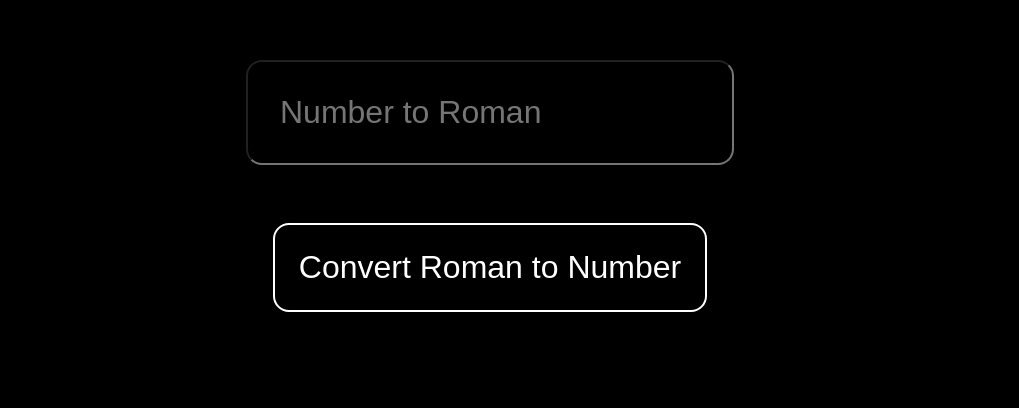
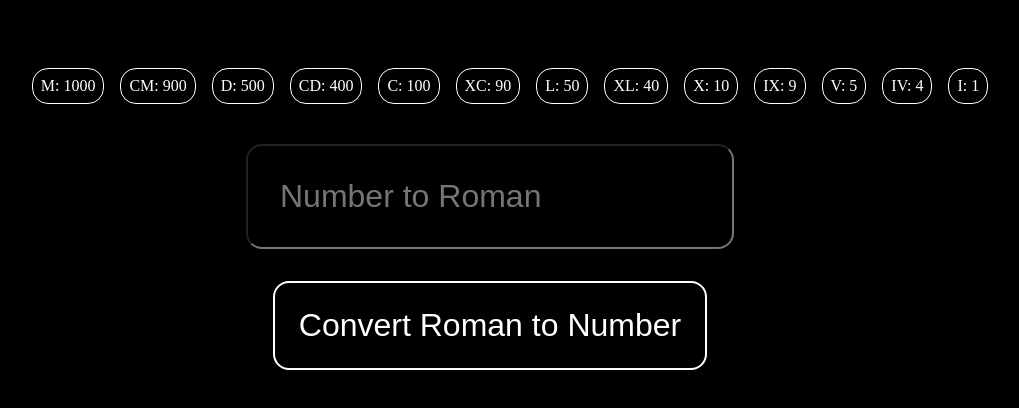
Before and after one commit to kishorereddy-7/roman-convertor, a website built with Parcel: page index.html in a window 1280 px wide. Shown: the part 222-630 px from the top of the page, without its empty margins (150-1169 px from the left). Built offline with nearby package versions, Linux system fonts and the light colour scheme.

Commit message:
roman value list

```diff
--- a/index.html
+++ b/index.html
@@ -5,14 +5,15 @@
     <link rel="stylesheet" type="text/css" href="styles.css" />
   </head>
   <body>
-    <div id="" class="container">
+    <div class="container">
+      <h1 id="resultHeader"></h1>
+      <ul id="romanValueList"></ul>
       <input
         id="converterInput"
         class="converter-input"
         onkeyup="onInputChange(event)"
         placeholder="Number to Roman"
       />
-      <h1 id="resultHeader"></h1>
       <button
         onclick="onClickConvertorButton()"
         id="romanToNumber"
--- a/index.js
+++ b/index.js
@@ -20,6 +20,7 @@ const resultHeader = document.getElementById("resultHeader");
 const container = document.getElementsByClassName("container")[0];
 const converterInput = document.getElementById("converterInput");
 const converterButton = document.getElementById("romanToNumber");
+const romanValueList = document.getElementById("romanValueList");
 
 const converter = (val) => {
   if (isNumToRoman) {
@@ -62,3 +63,7 @@ const onClickConvertorButton = () => {
     converterButton.innerHTML = "Convert Number to Roman";
   }
 };
+
+Object.keys(symbols)?.forEach((key) => {
+  romanValueList.innerHTML += `<li>${key}: ${symbols[key]}</li>`;
+});
--- a/styles.css
+++ b/styles.css
@@ -6,6 +6,7 @@
   flex-direction: column;
   flex-wrap: wrap;
   height: 100%;
+  color: white;
 }
 
 html,
@@ -34,9 +35,25 @@ button {
   font-size: 2rem;
   border-radius: 1rem;
   background: transparent;
+  margin: 1rem 0rem;
   color: white;
 }
 
 #resultHeader {
   color: white;
 }
+
+#romanValueList {
+  list-style: none;
+  display: flex;
+  justify-content: space-around;
+  margin: 1rem 0rem;
+  flex-wrap: wrap;
+}
+
+li {
+  margin: 0.5rem;
+  padding: 0.5rem;
+  border: 1px solid white;
+  border-radius: 1rem;
+}
```
